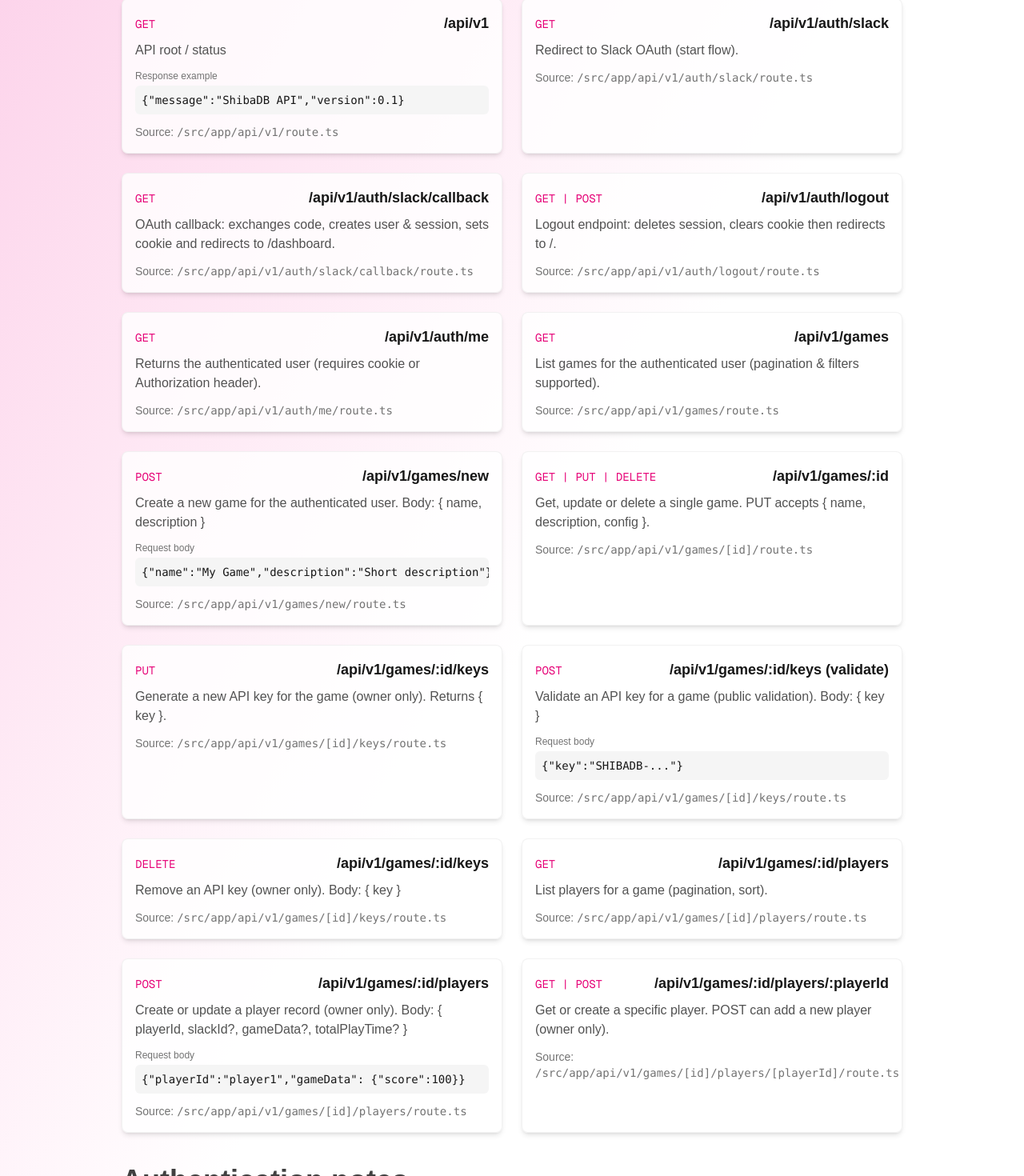
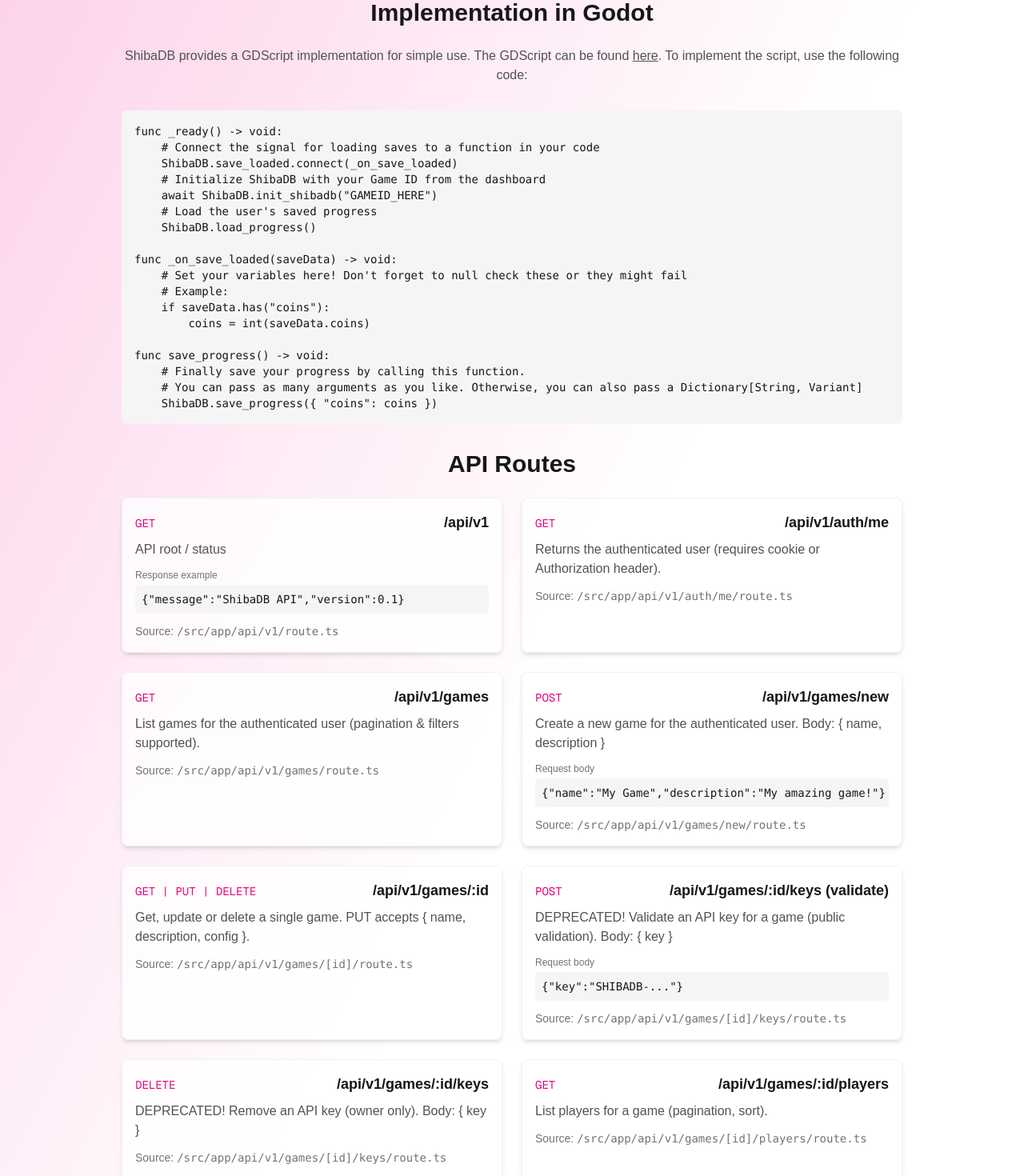
Before and after one commit to RafaeloxMC/shibadb, a Next.js app: page /docs in a window 1280 px wide. Shown: the part 266-1736 px from the top of the page at 80% size. Built offline with nearby package versions, Linux system fonts and the light colour scheme.

Commit message:
Update docs

```diff
--- a/src/app/docs/page.tsx
+++ b/src/app/docs/page.tsx
@@ -1,6 +1,7 @@
 import Footer from "@/components/Footer";
 import GradientBackground from "@/components/GradientBackground";
 import Navbar from "@/components/Navbar";
+import Link from "next/link";
 
 type RouteDoc = {
 	method: string;
@@ -21,26 +22,6 @@
 	},
 	{
 		method: "GET",
-		path: "/api/v1/auth/slack",
-		description: "Redirect to Slack OAuth (start flow).",
-		source: "/src/app/api/v1/auth/slack/route.ts",
-	},
-	{
-		method: "GET",
-		path: "/api/v1/auth/slack/callback",
-		description:
-			"OAuth callback: exchanges code, creates user & session, sets cookie and redirects to /dashboard.",
-		source: "/src/app/api/v1/auth/slack/callback/route.ts",
-	},
-	{
-		method: "GET | POST",
-		path: "/api/v1/auth/logout",
-		description:
-			"Logout endpoint: deletes session, clears cookie then redirects to /.",
-		source: "/src/app/api/v1/auth/logout/route.ts",
-	},
-	{
-		method: "GET",
 		path: "/api/v1/auth/me",
 		description:
 			"Returns the authenticated user (requires cookie or Authorization header).",
@@ -58,7 +39,7 @@
 		path: "/api/v1/games/new",
 		description:
 			"Create a new game for the authenticated user. Body: { name, description }",
-		requestExample: `{"name":"My Game","description":"Short description"}`,
+		requestExample: `{"name":"My Game","description":"My amazing game!"}`,
 		source: "/src/app/api/v1/games/new/route.ts",
 	},
 	{
@@ -69,24 +50,18 @@
 		source: "/src/app/api/v1/games/[id]/route.ts",
 	},
 	{
-		method: "PUT",
-		path: "/api/v1/games/:id/keys",
-		description:
-			"Generate a new API key for the game (owner only). Returns { key }.",
-		source: "/src/app/api/v1/games/[id]/keys/route.ts",
-	},
-	{
 		method: "POST",
 		path: "/api/v1/games/:id/keys (validate)",
 		description:
-			"Validate an API key for a game (public validation). Body: { key }",
+			"DEPRECATED! Validate an API key for a game (public validation). Body: { key }",
 		requestExample: `{"key":"SHIBADB-..."} `,
 		source: "/src/app/api/v1/games/[id]/keys/route.ts",
 	},
 	{
 		method: "DELETE",
 		path: "/api/v1/games/:id/keys",
-		description: "Remove an API key (owner only). Body: { key }",
+		description:
+			"DEPRECATED! Remove an API key (owner only). Body: { key }",
 		source: "/src/app/api/v1/games/[id]/keys/route.ts",
 	},
 	{
@@ -172,15 +147,58 @@
 					and the OAuth flow for authentication.
 				</p>
 
+				<h2 className="text-3xl font-bold text-center mb-6 text-neutral-900 dark:text-white">
+					Implementation in Godot
+				</h2>
+				<p className="text-center text-neutral-600 dark:text-neutral-400 mb-8">
+					ShibaDB provides a GDScript implementation for simple use.
+					The GDScript can be found{" "}
+					<Link
+						href="https://github.com/RafaeloxMC/shibadb-gdscript"
+						className="underline"
+					>
+						here
+					</Link>
+					. To implement the script, use the following code:
+				</p>
+
+				<pre className="bg-neutral-100 dark:bg-neutral-900 rounded-md p-4 mt-4 mb-8 text-sm overflow-auto">
+					<code>
+						{`func _ready() -> void:
+	# Connect the signal for loading saves to a function in your code
+	ShibaDB.save_loaded.connect(_on_save_loaded)
+	# Initialize ShibaDB with your Game ID from the dashboard
+	await ShibaDB.init_shibadb("GAMEID_HERE")
+	# Load the user's saved progress
+	ShibaDB.load_progress()
+
+func _on_save_loaded(saveData) -> void:
+	# Set your variables here! Don't forget to null check these or they might fail
+	# Example:
+	if saveData.has("coins"):
+		coins = int(saveData.coins)
+
+func save_progress() -> void:
+	# Finally save your progress by calling this function.
+	# You can pass as many arguments as you like. Otherwise, you can also pass a Dictionary[String, Variant]
+	ShibaDB.save_progress({ "coins": coins })`}
+					</code>
+				</pre>
+
+				<h2 className="text-3xl font-bold text-center mb-6 text-neutral-900 dark:text-white">
+					API Routes
+				</h2>
 				<div className="grid grid-cols-1 md:grid-cols-2 gap-6">
 					{ROUTES.map((r) => (
 						<RouteCard key={r.path + r.method} r={r} />
 					))}
 				</div>
 
-				<div className="mt-10 prose text-neutral-700 dark:text-neutral-300">
-					<h2 className="text-4xl font-bold">Authentication notes</h2>
-					<p>
+				<div className="mt-10 prose text-neutral-900 dark:text-white text-center">
+					<h2 className="text-3xl font-bold mb-2">
+						Authentication notes
+					</h2>
+					<p className="text-neutral-600 dark:text-neutral-400">
 						Routes that require a logged-in user check for the{" "}
 						<code>shibaCookie</code> session cookie or a Bearer
 						token in the Authorization header. Sessions are created
```
